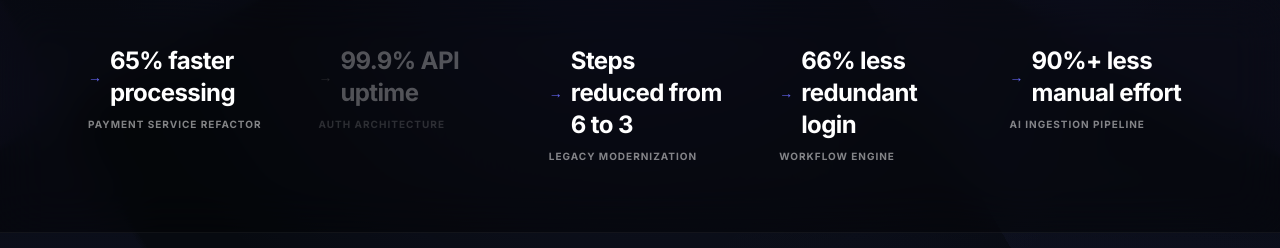
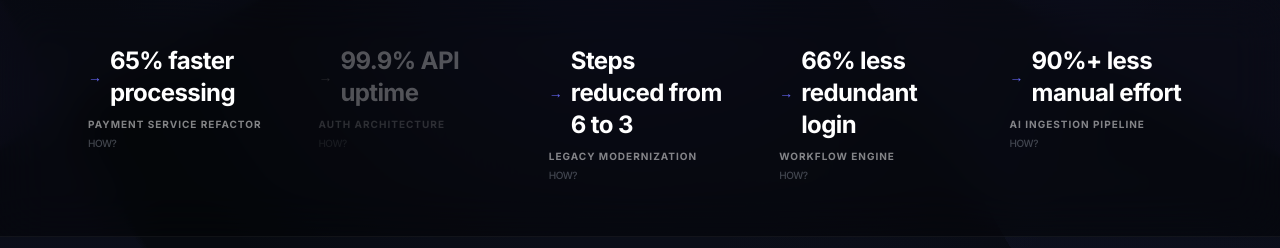
Before and after one commit to viswayadeedya/vy-portfolio, a Next.js app: page / in a window 1280 px wide. Shown: the part 840-1088 px from the top of the page. Built offline with nearby package versions, Linux system fonts and the light colour scheme.

Commit message:
updated wording

```diff
--- a/src/components/Contact.tsx
+++ b/src/components/Contact.tsx
@@ -9,8 +9,8 @@ export default function Contact() {
                 </h2>
 
                 <p className="text-xl text-muted-foreground mb-16 font-light leading-relaxed max-w-2xl mx-auto">
-                    Currently open to Senior Full-stack or Backend roles where ownership
-                    is encouraged and impact is measured.
+                    Open to new engineering challenges across the stack spanning Full-stack,
+                    Backend, and Frontend roles where technical ownership drives measurable impact.
                 </p>
 
                 <div className="flex flex-col sm:flex-row items-center justify-center gap-8">
--- a/src/components/Footer.tsx
+++ b/src/components/Footer.tsx
@@ -7,7 +7,7 @@ export default function Footer() {
                         Viswa Yadeedya
                     </p>
                     <p className="text-xs text-muted-foreground font-light">
-                        Senior Full-stack Engineer • Impact-Driven Systems
+                        Full-stack Engineer • Impact-Driven Systems
                     </p>
                 </div>
 
--- a/src/components/ProofStrip.tsx
+++ b/src/components/ProofStrip.tsx
@@ -33,12 +33,12 @@ export default function ProofStrip({ view }: ProofStripProps) {
                                     </span>
 
                                     {/* Subtle reveal "how" */}
-                                    <div className="h-4 overflow-hidden">
-                                        <p className="text-[10px] text-muted-foreground font-medium italic transition-all duration-500 translate-y-4 group-hover:translate-y-0">
+                                    <div className="relative h-5 overflow-hidden">
+                                        <p className="absolute inset-0 text-[10px] text-muted-foreground/40 font-medium uppercase tracking-tighter transition-all duration-500 group-hover:opacity-0 group-hover:-translate-y-full">
+                                            How?
+                                        </p>
+                                        <p className="absolute inset-0 text-[10px] text-muted-foreground font-medium italic transition-all duration-500 opacity-0 translate-y-full group-hover:opacity-100 group-hover:translate-y-0">
                                             {metric.technicalAction}
-                                        </p>
-                                        <p className="text-[10px] text-muted-foreground/40 font-medium uppercase tracking-tighter transition-all duration-500 group-hover:-translate-y-4">
-                                            How?
                                         </p>
                                     </div>
                                 </div>
```
